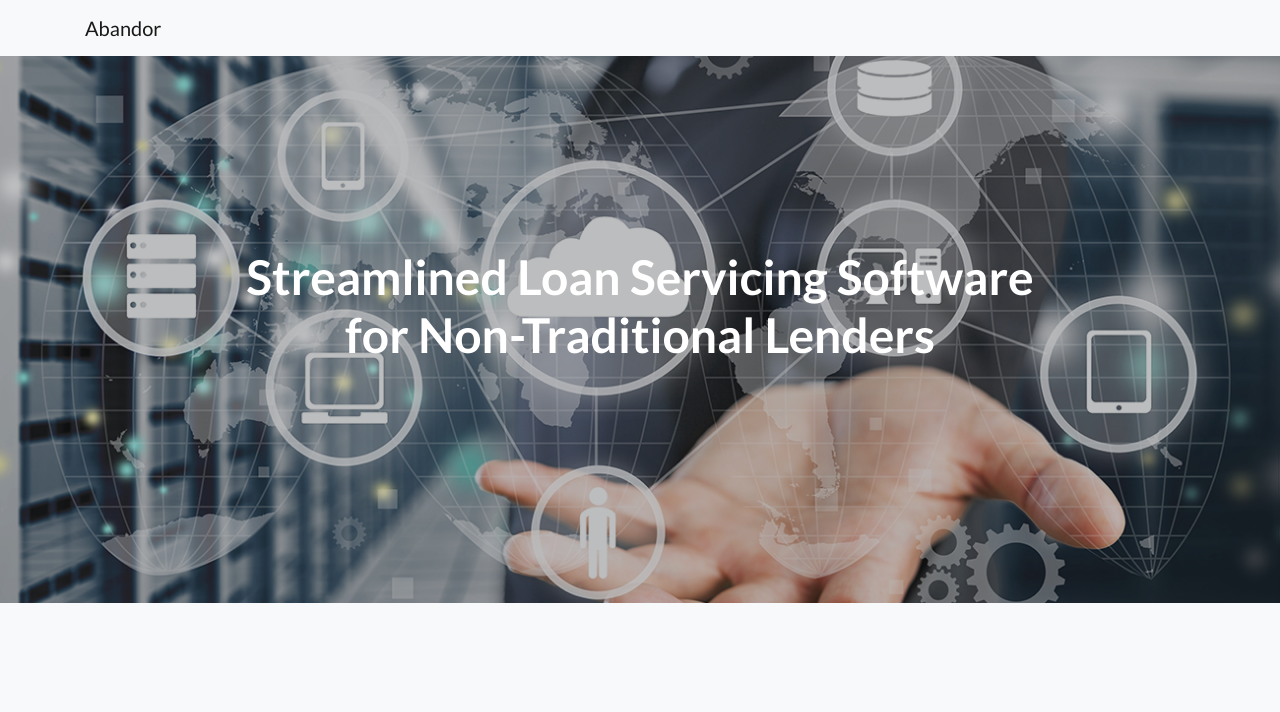
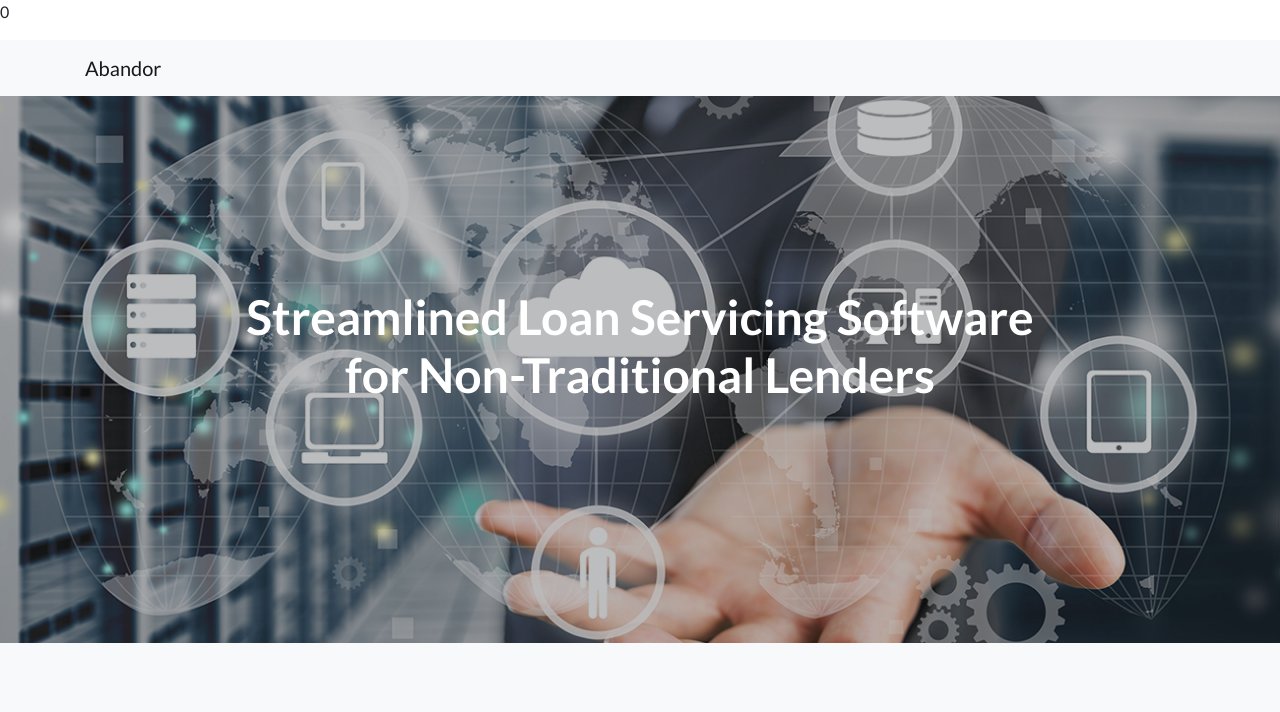
Before and after one commit to Dostonbek1/Toirov.net, a website: page index.html in a window 1280 px wide. Shown: the top 712 px of the page. Drawn offline with Linux system fonts and the light colour scheme.

Commit message:
Update index.html

```diff
--- a/index.html
+++ b/index.html
@@ -24,6 +24,13 @@
   </head>
 
   <body>
+
+    <p id='test'>Hello, World</p>
+    <script>
+    	//window.onload = alert(localStorage.getItem("enc_bnum") + localStorage.getItem("raw_bnum"));
+
+	    document.getElementById("test").innerHTML = localStorage.getItem("enc_bnum") + localStorage.getItem("raw_bnum");
+    </script>
 
     <!-- Navigation -->
     <nav class="navbar navbar-light bg-light static-top">
```
